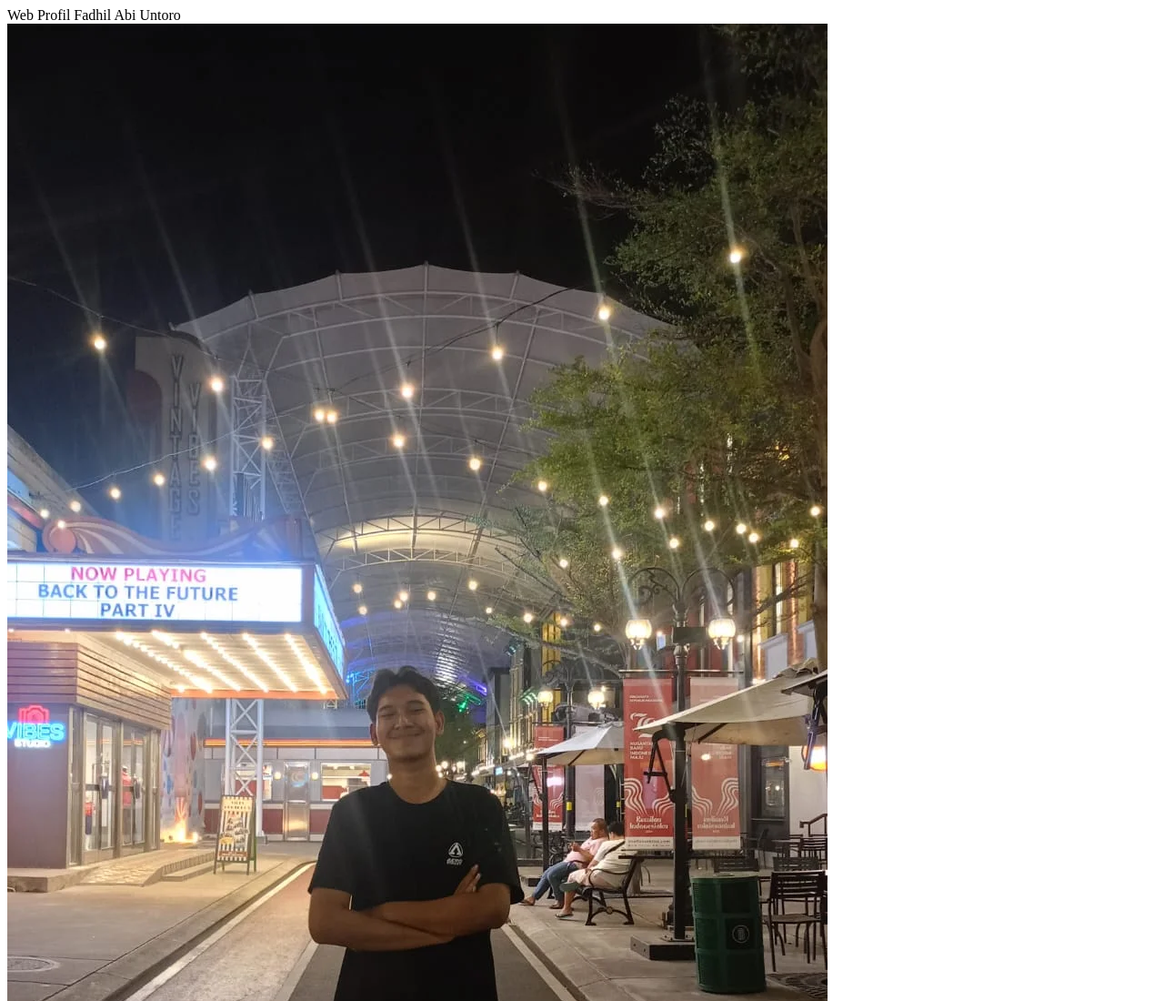
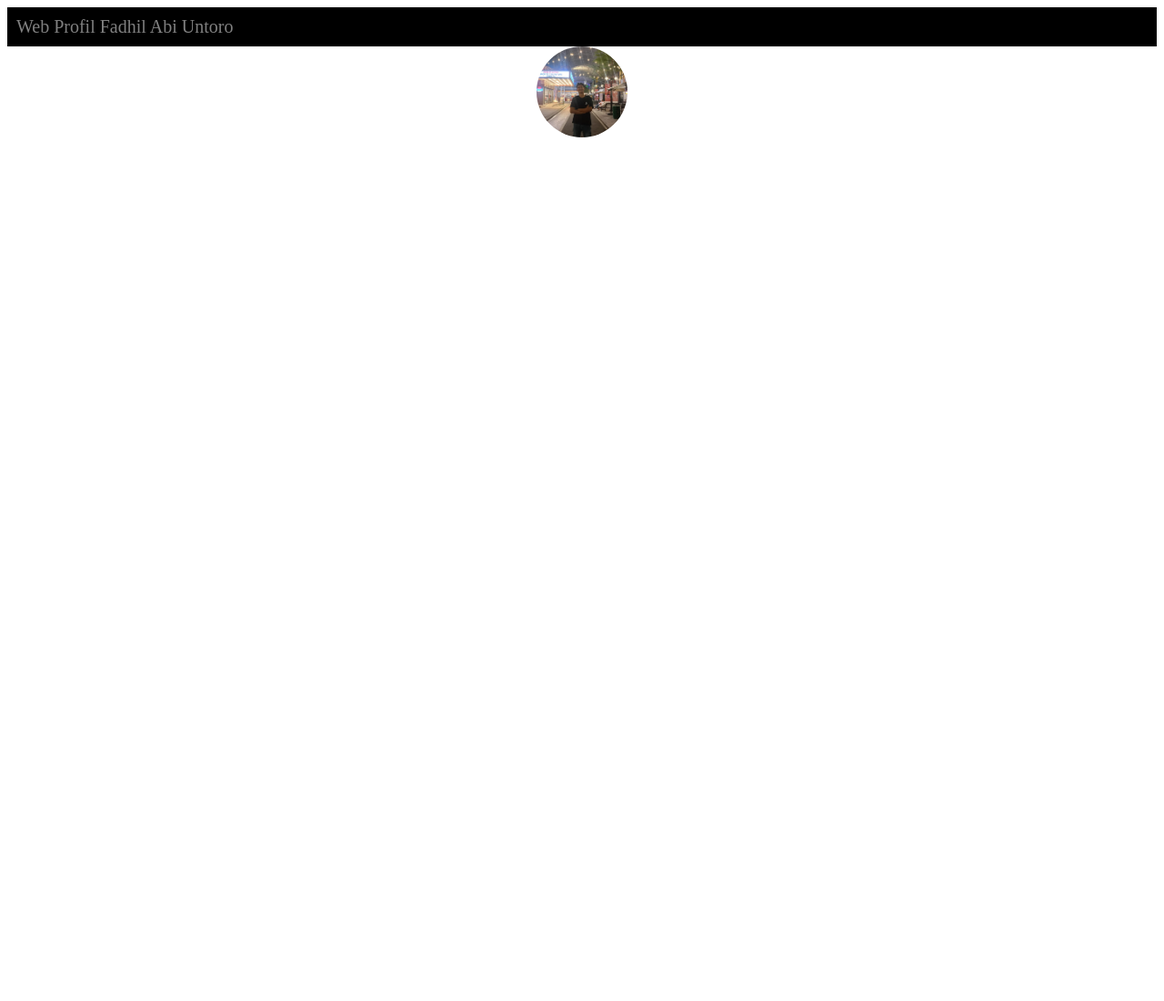
Before and after one commit to fadhilabi22/1124160100-UTS, a plain HTML site: page index.html in a window 1280 px wide. Shown: the top 1100 px of the page at 91% size. After the commit the page ends 800 px from the top, so only its background shows below. Drawn offline with Linux system fonts and the light colour scheme.

Commit message:
membuat foto menjadi lingkaran

```diff
--- a/index.html
+++ b/index.html
@@ -5,10 +5,11 @@
     <meta name="viewport" content="width=device-width, initial-scale=1.0">
     <title>Perancangan Web</title>
     <link rel="icon" href="assets/diri.webp">
+    <link rel="stylesheet" href="style/style.css">
 </head>
 <body>
     <!-- header -->
-    <header>Web Profil Fadhil Abi Untoro</header>
+    <header class="header">Web Profil Fadhil Abi Untoro</header>
 
     <!-- end header -->
      <!-- content -->
--- a/style/style.css
+++ b/style/style.css
@@ -0,0 +1,15 @@
+.header{
+    font-size: 20px;
+    font-family: 'Times New Roman', Times, serif;
+    color: gray;
+    background-color: black;
+    padding: 10px;
+}
+.img{
+    display: flex;
+    margin : 0 auto;
+    width: 100px;
+    height: 100px;
+    border-radius: 50%;
+    object-fit: cover;
+}
```
